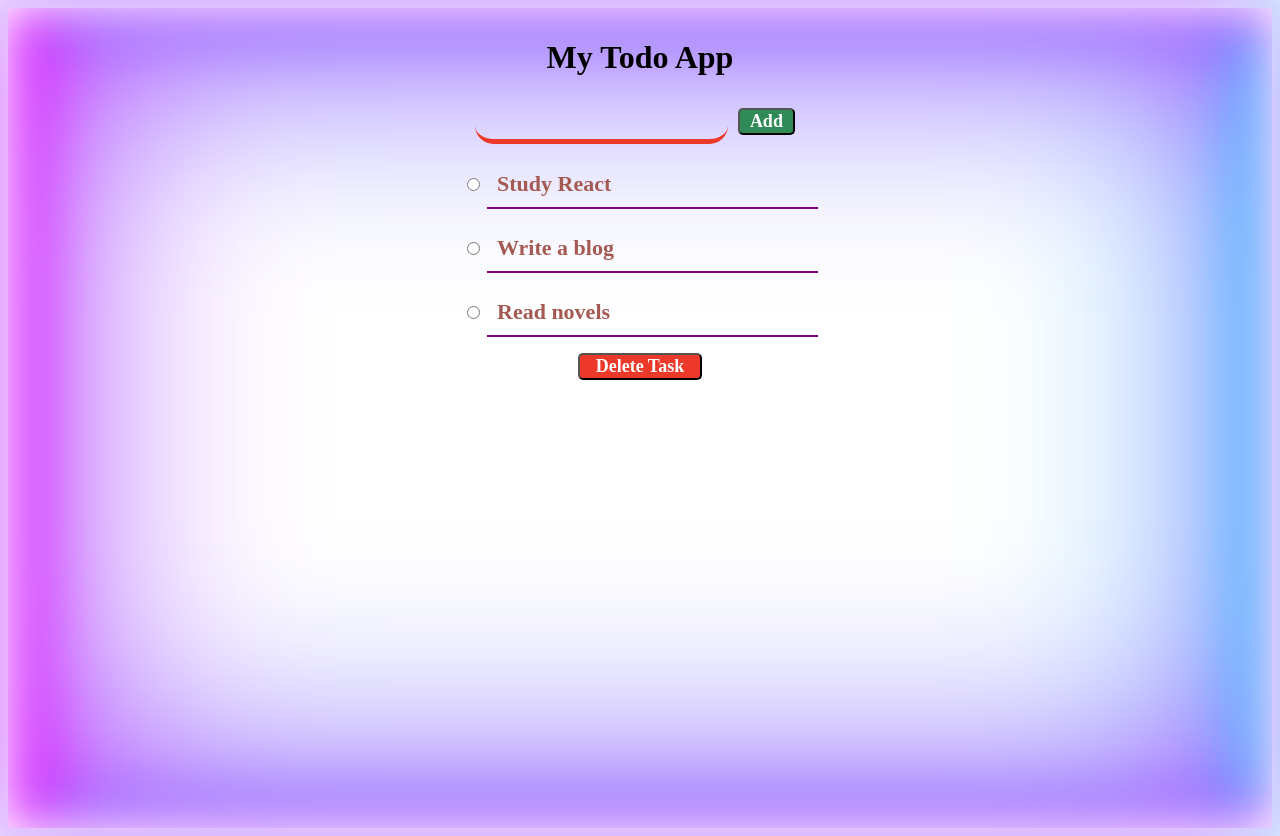
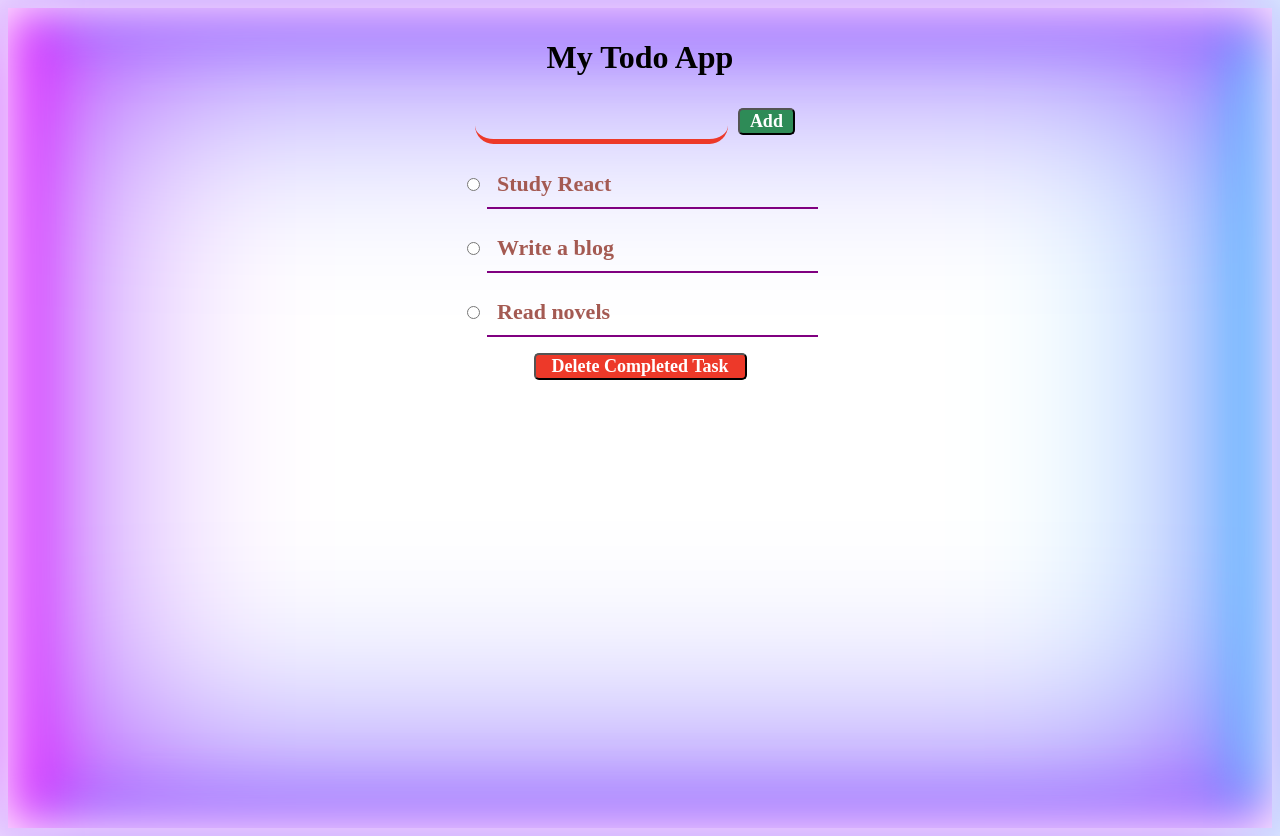
Before and after one commit to gomathiaravindan/Todo_list_app, a React (Create React App) app: page / in a window 1280 px wide. Built offline with nearby package versions, Linux system fonts and the light colour scheme; a web font is replaced by a local one.

Commit message:
Clear output made

```diff
--- a/src/Component/Todolist.js
+++ b/src/Component/Todolist.js
@@ -17,7 +17,7 @@ const Todolist = ({ todolist, handlecomplete, handlefilter, handleedit }) => {
         );
       })}
       <button type="button" onClick={handlefilter}>
-        Delete Task
+        Delete Completed Task
       </button>
     </div>
   );
```
